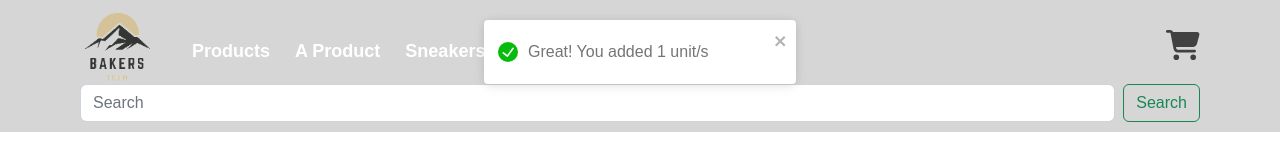
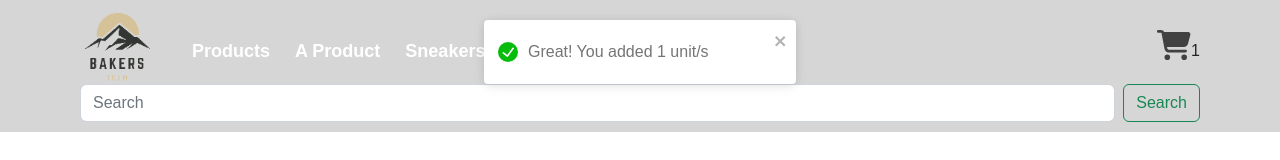
Before and after one commit to Leonumbe/ReactFinalProject-LeoNumbela, a React (Create React App) app: page /detail/2 in a window 1280 px wide. Both pictures are taken after a click on the button "Add Cart". Shown: the top 160 px of the page. Built offline with nearby package versions, Linux system fonts and the light colour scheme.

Commit message:
se agrega contador al lado del carrito con condicional ternario tomado del useContext

```diff
--- a/src/components/ItemDetail/index.jsx
+++ b/src/components/ItemDetail/index.jsx
@@ -17,10 +17,10 @@ const mg={
 
 export default function CardsSelected({id, name, category, price, rating, image, description, stock}){
 
-    const {AddToCart, IsInCard} = useContext(cartContext)
 
     const cartQty = 0;
     const [countData, setCountData] = useState(cartQty);
+    const {AddToCart, IsInCard} = useContext(cartContext)
 
     function HandleAdd(count){
         setCountData(count)
@@ -33,6 +33,7 @@ export default function CardsSelected({id, name, category, price, rating, image,
             draggable: true,
             progress: undefined,
             });
+
         //rearmamos el objeto llamamos a la funtion del context
         const itemToCart ={id, name, category, price, rating, image, description, stock}
         AddToCart(itemToCart, count);
@@ -69,12 +70,15 @@ export default function CardsSelected({id, name, category, price, rating, image,
                                 minStock={1}
                                 Stock={stock}
                                 onAddCart={HandleAdd}
-                                />:
+                                />:(
+                                <div>
                                 <Link to="/cart">
                                     <Button text={'Go Cart'} className={"btnAdd"}></Button>
                                 </Link>
+                                <p className="card-text"><small className="text-muted">{`You selected: `+ countData+` unit/s`}</small></p>
+                                </div>
+                                )
                             }
-                            <p className="card-text"><small className="text-muted">{`You selected: `+ countData+` unit/s`}</small></p>
                         </div>
                     </div>
                 </div>
--- a/src/components/NavBar/CartWidget/index.jsx
+++ b/src/components/NavBar/CartWidget/index.jsx
@@ -3,16 +3,18 @@ import {FontAwesomeIcon} from"@fortawesome/react-fontawesome";
 import {faShoppingCart} from"@fortawesome/free-solid-svg-icons";
 import { Link } from "react-router-dom";
 
-import React, {useContext} from "react";
+import React, {useContext, useState} from "react";
 import { cartContext } from "../../../context/cartContext";
 
+
+
 function CartWidget() {
-    const {cart} = useContext(cartContext)
+    const {cart, Badge} = useContext(cartContext)
     return(
         <div className="cart">
             <Link to="/cart"><FontAwesomeIcon className="cartSet" icon={faShoppingCart}/></Link>
-            <span>{cart.quantity}</span>
-            </div>
+        {(cart == 0)? false : <span>{Badge()}</span>}
+        </div>
     )
 }
 
--- a/src/context/cartContext.jsx
+++ b/src/context/cartContext.jsx
@@ -12,13 +12,12 @@ export function CartContextProvider({children}){
         //confirmamos que recibimos los elementos
         //console.log(item, quantity)
         if (IsInCard(item.id)) {
-        let isinCart = copyCart.find((item)=>item.id == item.id)
-        let filterCard = copyCart.filter((item)=>item.id !== isinCart.id)
+            let isinCart = copyCart.find((item)=>item.id == item.id)
+            let filterCard = copyCart.filter((item)=>item.id !== isinCart.id)
         copyCart = [...filterCard,{...isinCart, quantity: isinCart.quantity + quantity}]
+        setCart(copyCart)
 
-
-        console.log(Badge())
-        setCart(copyCart)
+        Badge()
         console.log(copyCart)
     }else{
         //copiamos los elementos del cart
@@ -51,7 +50,7 @@ export function CartContextProvider({children}){
     }
 
     function Badge(){
-        return copyCart.reduce((acum, prod)=> acum += prod.quantity, 0)
+        return cart.reduce((acum, prod)=> acum += prod.quantity, 0)
     }
 
     function TotalPrice(){
```
